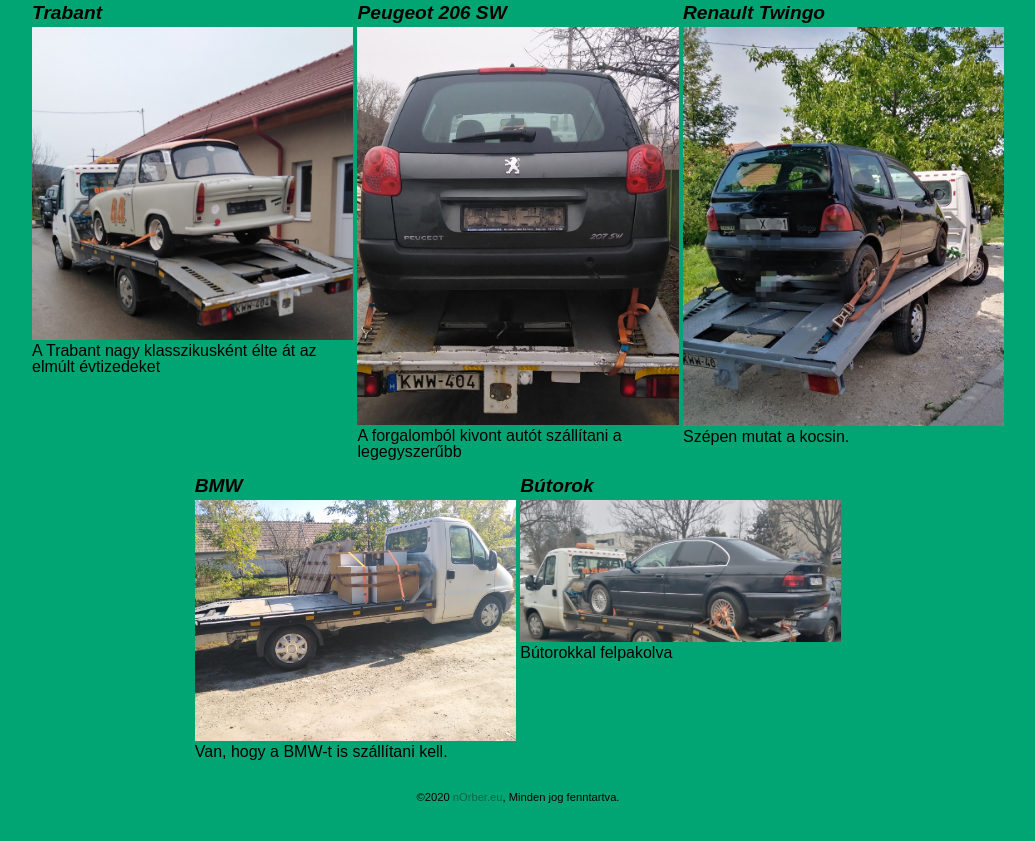
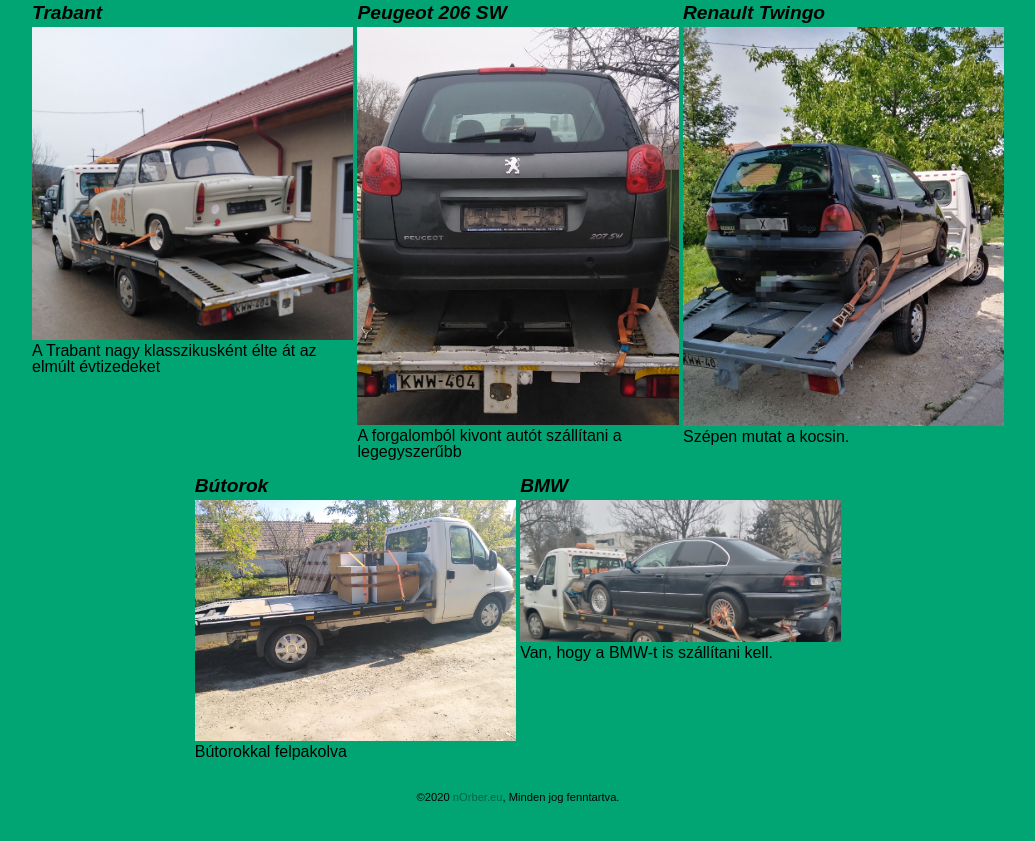
Before and after one commit to nOrber-981/vanyi-attila, a plain HTML site: page galery.html in a window 1280 px wide. Shown: the part 345-1186 px from the top of the page, without its empty margins (106-1141 px from the left). Drawn offline with nearby package versions, Linux system fonts and the light colour scheme; a web font is replaced by a local one.

Commit message:
Correction in Galery

```diff
--- a/galery.html
+++ b/galery.html
@@ -37,12 +37,12 @@
 				<p><img src="assets/vanyi-attila-twingo-jobb-hatul.jpg" alt="Twingo szállítása"><br>Szépen mutat a kocsin.</p>
 			</div>
 			<div class="img-box">
-				<h2>BMW</h2>
-				<p><img src="assets/vanyi-attila-butorok-jobb.jpg" alt="BMW a platón"><br>Van, hogy a BMW-t is szállítani kell.</p>
+				<h2>Bútorok</h2>
+				<p><img src="assets/vanyi-attila-butorok-jobb.jpg" alt="Bútorokkal felpakolva"><br>Bútorokkal felpakolva</p>
 			</div>
 			<div class="img-box">
-				<h2>Bútorok</h2>
-				<p><img src="assets/vanyi-attila-bmw-bal.jpg" alt="Bútorokkal felpakolva"><br>Bútorokkal felpakolva</p>
+				<h2>BMW</h2>
+				<p><img src="assets/vanyi-attila-bmw-bal.jpg" alt="Van, hogy a BMW-t is szállítani kell."><br>Van, hogy a BMW-t is szállítani kell.</p>
 			</div>
 		</div>
 	</div>
```
